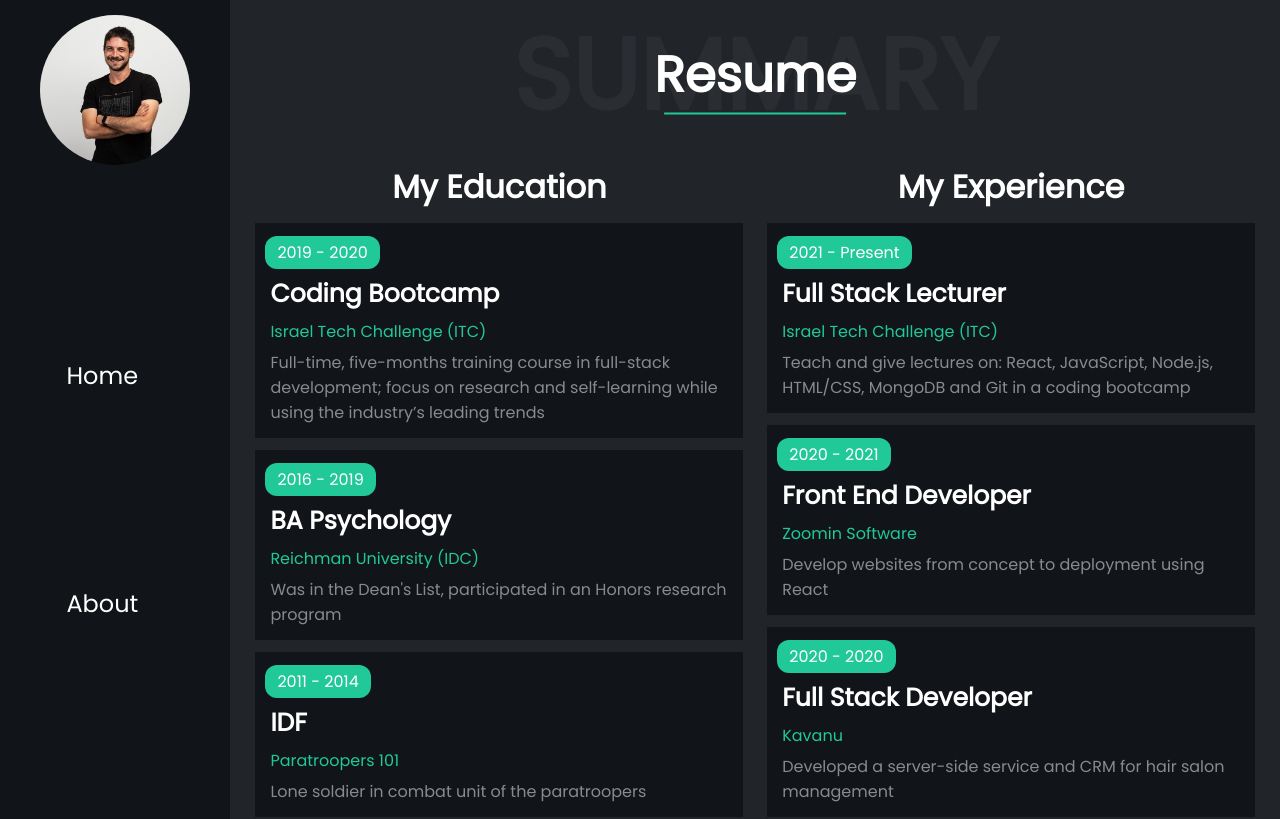
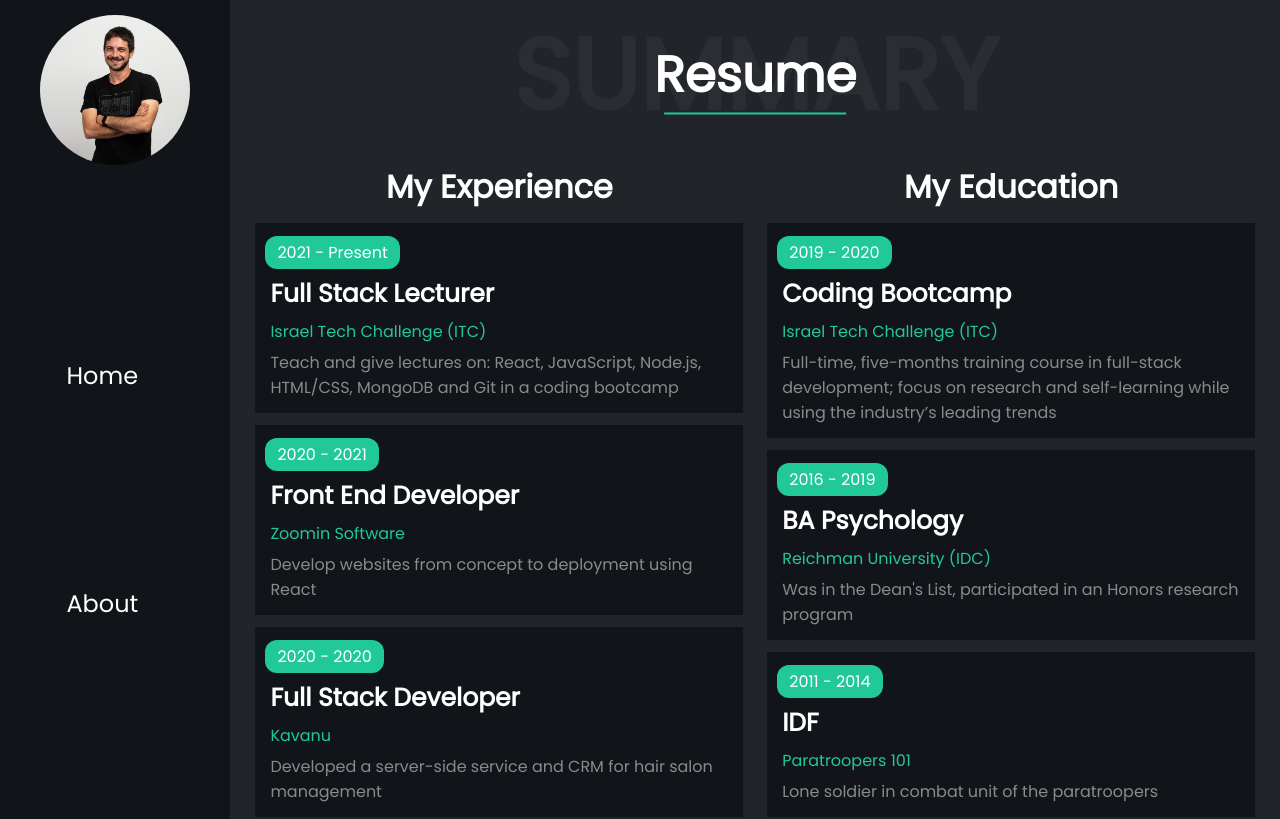
Before and after one commit to yonatansalmon/yonatan-portfolio, a React (Create React App) app: page /resume in a window 1280 px wide. Shown: the top 819 px of the page. Built offline with nearby package versions, Linux system fonts and the light colour scheme.

Commit message:
Changed CV

```diff
--- a/src/pages/Resume.jsx
+++ b/src/pages/Resume.jsx
@@ -13,17 +13,17 @@ const Resume = () => {
     <section className='ResumeContainer'>
       <Title backgroundTitle='Summary' frontalTitle='Resume' />
       <div className='CvInfo'>
+      <div className='ExperienceContainer'>
+          <h1 className='CvTitle'>My Experience</h1>
+          {experience.map((cvEl) => (
+            <CvCard cvEl={cvEl} />
+          ))}{' '}
+        </div>
         <div className='EducationContainer'>
           <h1 className='CvTitle'>My Education</h1>
           {education.map((cvEl) => (
             <CvCard cvEl={cvEl} />
           ))}
-        </div>
-        <div className='ExperienceContainer'>
-          <h1 className='CvTitle'>My Experience</h1>
-          {experience.map((cvEl) => (
-            <CvCard cvEl={cvEl} />
-          ))}{' '}
         </div>
       </div>
       <div className='SkillsContainer'>
```
Also changed, not shown: 1 other file (tests, documents, lock files or other folders).
